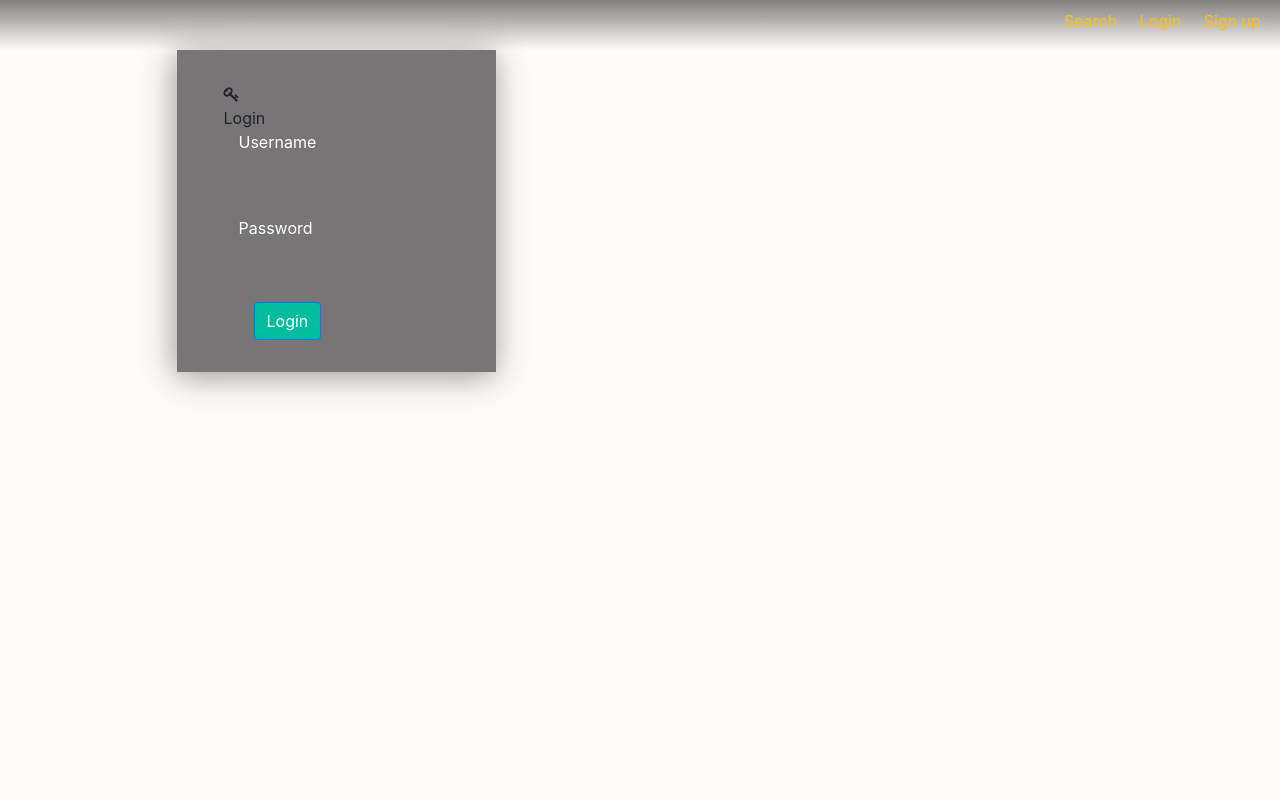
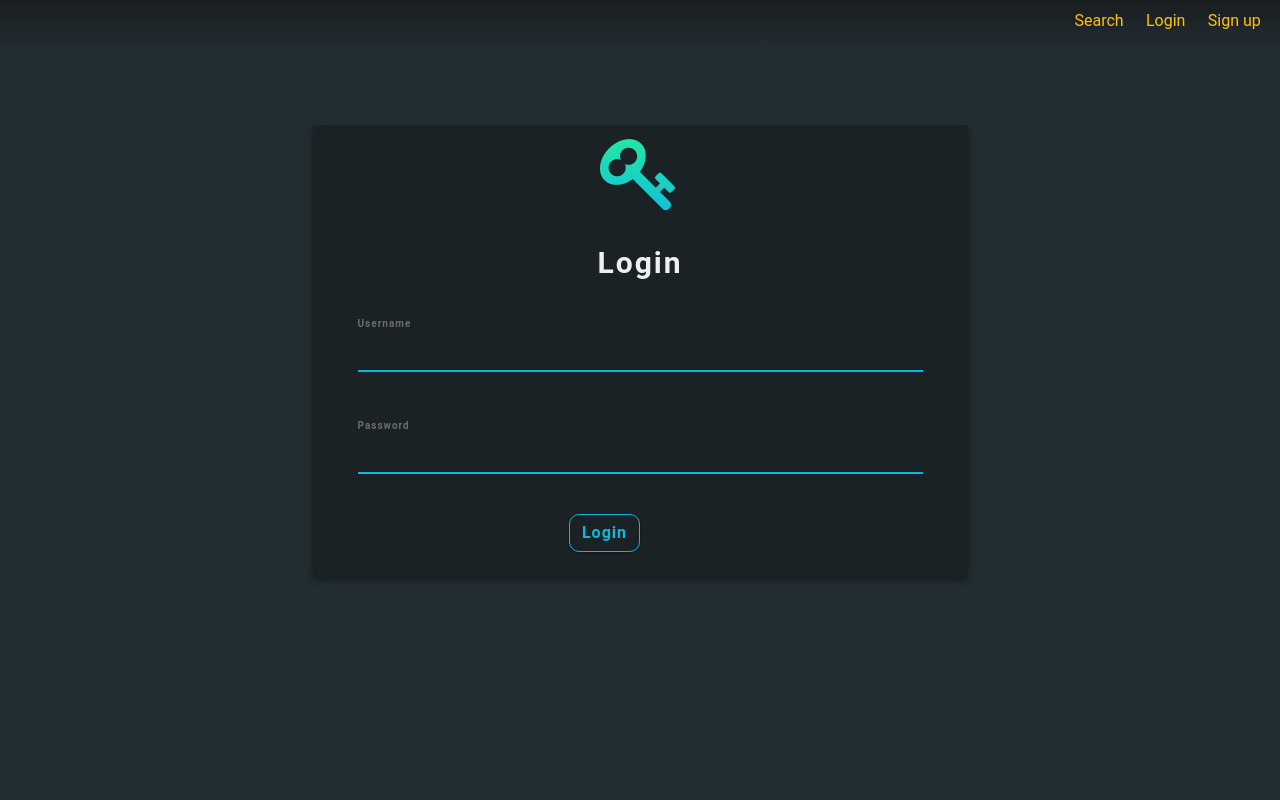
Before and after one commit to Lingerew711/Book_Rating, a Flask app: page /login in a window 1280 px wide. Run offline with Flask 2, Linux system fonts and the light colour scheme; some libraries are stand-ins or nearby versions.

Commit message:
[layout] css fix

```diff
--- a/static/css/base.css
+++ b/static/css/base.css
@@ -9,7 +9,7 @@
     --primary: #54defd;
     --secondary: #00bd9d;
   }
-  body {
+  /* body {
     background-color: var(--background);
     background-position: center;
     background-repeat: no-repeat;
@@ -30,7 +30,7 @@
     padding: 0.4rem;
     margin: 0.3rem 0;
     text-align: center;
-  }
+  }*/
   nav {
     display: flex;
     justify-content: flex-end;
@@ -61,7 +61,7 @@
   nav ul li a:hover {
     color: var(--secondary);
   }
-
+  /*
   .mycontainer {
     display: grid;
     grid-template-columns: 1fr 1fr;
@@ -146,7 +146,135 @@
   input:-webkit-autofill:active {
     transition: background-color 5000s ease-in-out 0s;
     -webkit-text-fill-color: rgb(255, 255, 255) !important;
+  } */
+  body {
+    background: #222D32;
+    font-family: 'Roboto', sans-serif;
   }
+
+  .login-box {
+    margin-top: 75px;
+    height: auto;
+    background: #1A2226;
+    text-align: center;
+    box-shadow: 0 3px 6px rgba(0, 0, 0, 0.16), 0 3px 6px rgba(0, 0, 0, 0.23);
+  }
+
+  .login-key {
+    height: 100px;
+    font-size: 80px;
+    line-height: 100px;
+    background: -webkit-linear-gradient(#27EF9F, #0DB8DE);
+    -webkit-background-clip: text;
+    -webkit-text-fill-color: transparent;
+  }
+
+  .login-title {
+    margin-top: 15px;
+    text-align: center;
+    font-size: 30px;
+    letter-spacing: 2px;
+    margin-top: 15px;
+    font-weight: bold;
+    color: #ECF0F5;
+  }
+
+  .login-form {
+    margin-top: 25px;
+    text-align: left;
+  }
+
+  input[type=text] {
+    background-color: #1A2226;
+    border: none;
+    border-bottom: 2px solid #0DB8DE;
+    border-top: 0px;
+    border-radius: 0px;
+    font-weight: bold;
+    outline: 0;
+    margin-bottom: 20px;
+    padding-left: 0px;
+    color: #ECF0F5;
+  }
+
+  input[type=password] {
+    background-color: #1A2226;
+    border: none;
+    border-bottom: 2px solid #0DB8DE;
+    border-top: 0px;
+    border-radius: 0px;
+    font-weight: bold;
+    outline: 0;
+    padding-left: 0px;
+    margin-bottom: 20px;
+    color: #ECF0F5;
+  }
+
+  .form-group {
+    margin-bottom: 40px;
+    outline: 0px;
+  }
+
+  .form-control:focus {
+    border-color: inherit;
+    -webkit-box-shadow: none;
+    box-shadow: none;
+    border-bottom: 2px solid #0DB8DE;
+    outline: 0;
+    background-color: #1A2226;
+    color: #ECF0F5;
+  }
+
+  input:focus {
+    outline: none;
+    box-shadow: 0 0 0;
+  }
+
+  label {
+    margin-bottom: 0px;
+  }
+
+  .form-control-label {
+    font-size: 10px;
+    color: #6C6C6C;
+    font-weight: bold;
+    letter-spacing: 1px;
+  }
+
+  .btn-outline-primary {
+    border-color: #0DB8DE;
+    color: #0DB8DE;
+    border-radius: 10px;
+    font-weight: bold;
+    letter-spacing: 1px;
+    box-shadow: 0 1px 3px rgba(0, 0, 0, 0.12), 0 1px 2px rgba(0, 0, 0, 0.24);
+  }
+
+  .btn-outline-primary:hover {
+    background-color: #0DB8DE;
+    right: 0px;
+  }
+
+  .login-btm {
+    float: left;
+  }
+
+  .login-button {
+    padding-right: 0px;
+    text-align: right;
+    margin-bottom: 25px;
+  }
+
+  .login-text {
+    text-align: left;
+    padding-left: 0px;
+    color: #A2A4A4;
+  }
+
+  .loginbttm {
+    padding: 0px;
+  }
+
   @media (max-width: 800px) {
     .left {
       display: none;
```
